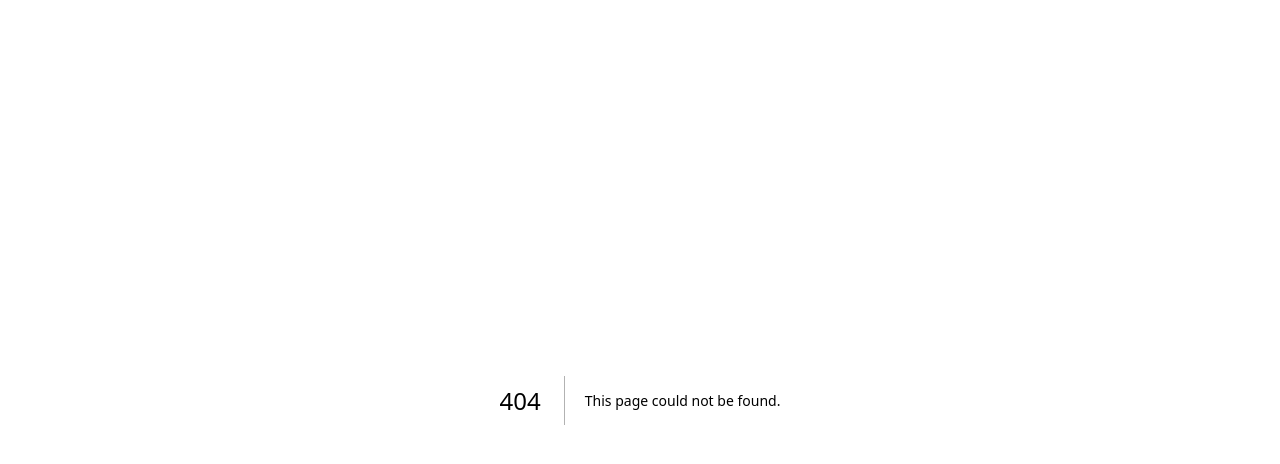
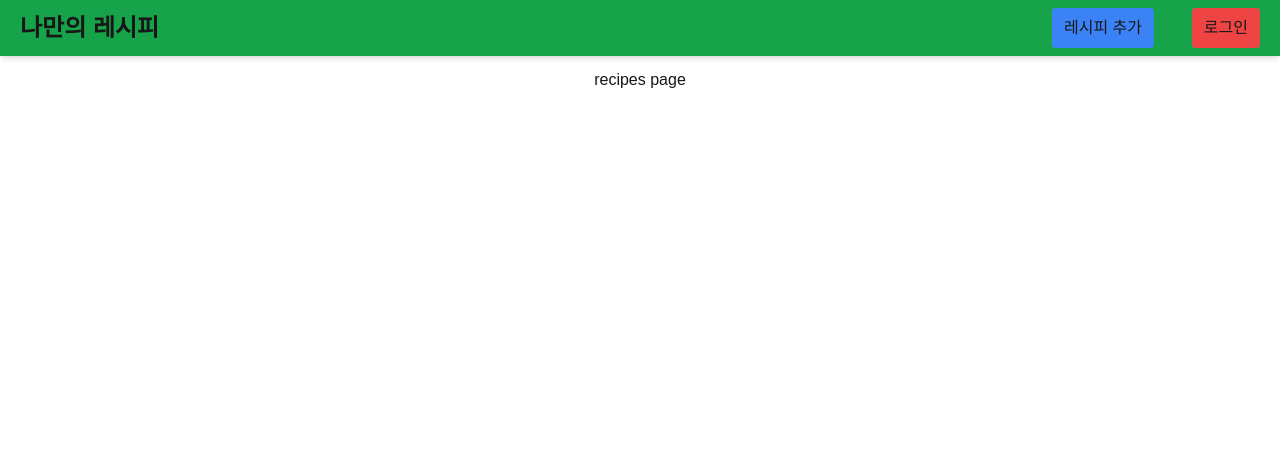
Before and after one commit to KyoungEun-creator/hana4fe_advanced, a Next.js app: page /recipes in a window 1280 px wide. Before the commit this address had no page. Shown: the top 464 px of the page. Built offline with nearby package versions, Linux system fonts and the light colour scheme; no server answers.

Commit message:
feat: nav component with login, logout

```diff
--- /dev/null
+++ b/app/(routes)/recipes/layout.tsx
@@ -0,0 +1,5 @@
+import { ReactNode } from 'react';
+
+export default function RecipesLayout({ children }: { children: ReactNode }) {
+  return <>{children}</>;
+}
--- /dev/null
+++ b/app/(routes)/recipes/page.tsx
@@ -0,0 +1,3 @@
+export default function Recipes() {
+  return <>recipes page</>;
+}
--- /dev/null
+++ b/app/api/auth/[...next_auth]/route.ts
@@ -0,0 +1,3 @@
+export { GET, POST } from '@/lib/auth';
+
+export const runtime = 'edge';
--- a/app/layout.tsx
+++ b/app/layout.tsx
@@ -1,5 +1,6 @@
 import type { Metadata } from 'next';
 import localFont from 'next/font/local';
+import Nav from '@/components/Nav';
 import './globals.css';
 
 const geistSans = localFont({
@@ -28,7 +29,10 @@ export default function RootLayout({
       <body
         className={`${geistSans.variable} ${geistMono.variable} antialiased`}
       >
-        {children}
+        <header>
+          <Nav />
+        </header>
+        <main className='flex flex-col items-center px-5'>{children}</main>
       </body>
     </html>
   );
--- /dev/null
+++ b/components/Nav.tsx
@@ -0,0 +1,20 @@
+import { SessionProvider } from 'next-auth/react';
+import { auth } from '@/lib/auth';
+import SignInOut from './SignInOut';
+
+export default async function Nav() {
+  const session = await auth();
+  return (
+    <nav className='flex justify-between items-center bg-green-600 shadow-md mb-3 px-5 py-2'>
+      <div className='font-extrabold text-2xl'>나만의 레시피</div>
+      <div className='flex w-52 justify-between'>
+        <a href='/' className='flex text-center bg-blue-500 px-3 py-2 rounded'>
+          레시피 추가
+        </a>
+        <SessionProvider session={session}>
+          <SignInOut />
+        </SessionProvider>
+      </div>
+    </nav>
+  );
+}
--- /dev/null
+++ b/components/SignInOut.tsx
@@ -0,0 +1,25 @@
+'use client';
+
+import { useSession } from 'next-auth/react';
+
+export default function SignInOut() {
+  const { data: session } = useSession();
+
+  if (session?.user)
+    return (
+      <a
+        href='/api/auth/signout?callbackUrl=/'
+        className='flex text-center bg-red-500 px-3 py-2 rounded'
+      >
+        로그아웃
+      </a>
+    );
+  return (
+    <a
+      href='/api/auth/signin?callbackUrl=/'
+      className='flex text-center bg-red-500 px-3 py-2 rounded'
+    >
+      로그인{' '}
+    </a>
+  );
+}
--- /dev/null
+++ b/lib/auth.ts
@@ -0,0 +1,41 @@
+import NextAuth, { User } from 'next-auth';
+import Credentials from 'next-auth/providers/credentials';
+import GitHub from 'next-auth/providers/github';
+import Google from 'next-auth/providers/google';
+
+export const {
+  handlers: { GET, POST },
+  auth,
+  signIn,
+  signOut,
+} = NextAuth({
+  providers: [
+    Credentials({
+      name: 'Email',
+      credentials: {
+        email: {
+          label: '이메일',
+          type: 'email',
+          placeholder: 'example@example.com',
+        },
+        passwd: { label: 'Password', type: 'password' },
+      },
+      async authorize(credentials) {
+        if (!credentials || !credentials.email || !credentials.passwd)
+          return null;
+
+        const { email } = credentials;
+        const user = { id: '1', email, name: 'Hong' } as User;
+        return user;
+      },
+    }),
+    Google,
+    GitHub,
+  ],
+  callbacks: {
+    session({ session }) {
+      console.log('🚀 cb - session:', session);
+      return session;
+    },
+  },
+});
```
Also changed, not shown: middleware.ts (added, +21 -0 lines).
